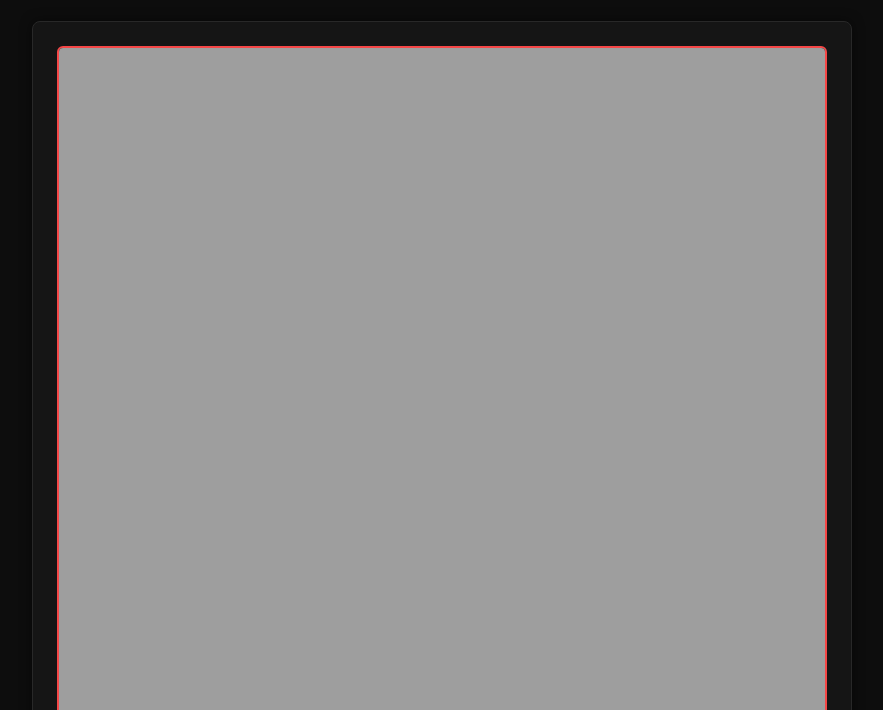
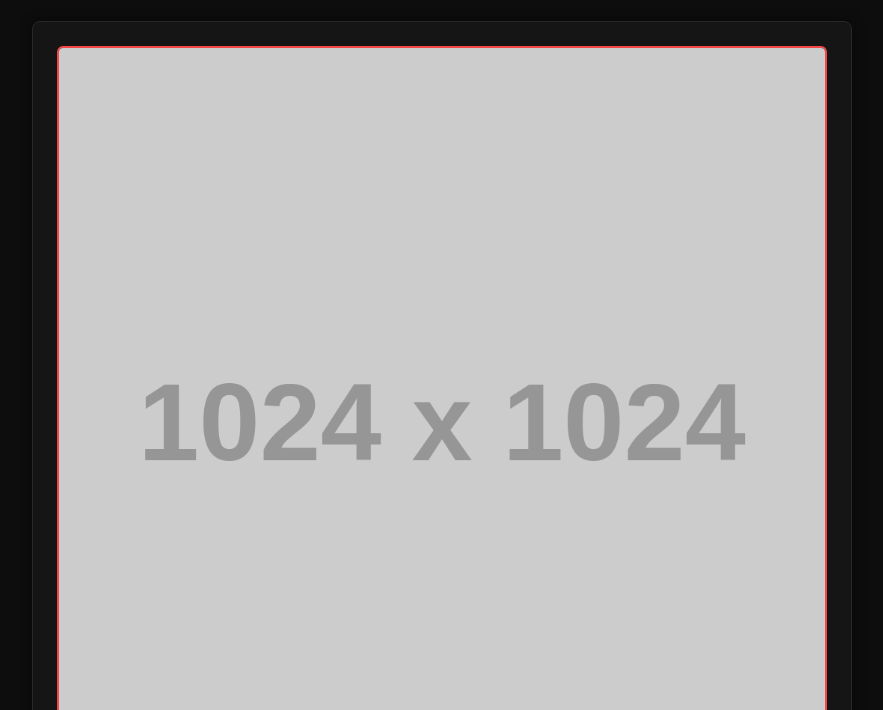
Before and after one commit to Verizmus-Intel/verizmus-intel.github.io, a plain HTML site: page meme.html in a window 1280 px wide. Shown: the part 90-800 px from the top of the page, without its empty margins (198-1081 px from the left). Drawn offline with Linux system fonts and the light colour scheme.

Commit message:
Update meme.html

```diff
--- a/meme.html
+++ b/meme.html
@@ -99,6 +99,11 @@
       color: #666;
       text-align: center;
     }
+    .error {
+      color: var(--accent);
+      font-size: 0.9rem;
+      text-align: center;
+    }
   </style>
 </head>
 <body>
@@ -109,7 +114,7 @@
 
 <section class="generator">
   <canvas id="canvas" width="1024" height="1024"></canvas>
-
+  <div id="error" class="error"></div>
   <div class="controls">
     <div>
       <label for="template">Template</label>
@@ -145,60 +150,135 @@
 <footer><a href="/index.html">← Back Home</a> · 🜁 🜏 🦁</footer>
 
 <script>
-const templates={khamenei:'templates/khamenei.png',irgc:'templates/irgc.png',basiji:'templates/basiji.png'};
-const canvas=document.getElementById('canvas');
-const ctx=canvas.getContext('2d');
-const topText=document.getElementById('top');
-const bottomText=document.getElementById('bottom');
-const imgInput=document.getElementById('image');
-const sizeSelect=document.getElementById('size');
-const templateSelect=document.getElementById('template');
+const templates = {
+  khamenei: 'https://via.placeholder.com/1024?text=Khamenei', // Replace with actual path
+  irgc: 'https://via.placeholder.com/1024?text=IRGC', // Replace with actual path
+  basiji: 'https://via.placeholder.com/1024?text=Basiji' // Replace with actual path
+};
+const canvas = document.getElementById('canvas');
+const ctx = canvas.getContext('2d');
+const topText = document.getElementById('top');
+const bottomText = document.getElementById('bottom');
+const imgInput = document.getElementById('image');
+const sizeSelect = document.getElementById('size');
+const templateSelect = document.getElementById('template');
+const errorDiv = document.getElementById('error');
 
-let image=new Image();
-image.crossOrigin='anonymous';
-image.onload=drawMeme;
+let image = new Image();
+image.crossOrigin = 'anonymous';
 
-function drawMeme(){
-  ctx.clearRect(0,0,canvas.width,canvas.height);
-  const ratio=Math.min(canvas.width/image.width,canvas.height/image.height);
-  const w=image.width*ratio,h=image.height*ratio;
-  ctx.drawImage(image,(canvas.width-w)/2,(canvas.height-h)/2,w,h);
-
-  const fontSize=parseInt(sizeSelect.value);
-  ctx.font=`bold ${fontSize}px Anton, sans-serif`;
-  ctx.textAlign='center';ctx.strokeStyle='#000';ctx.fillStyle='#fff';ctx.lineWidth=fontSize/4;
-
-  wrapText(topText.value.toUpperCase(),canvas.width/2,fontSize*1.2);
-  wrapText(bottomText.value.toUpperCase(),canvas.width/2,canvas.height-fontSize/2);
-
-  ctx.font='28px Anton';ctx.fillText('🜁🜏🦁',canvas.width-15,canvas.height-15);
+function showError(message) {
+  errorDiv.textContent = message;
 }
 
-function wrapText(text,x,y){
-  const lines=[];const words=text.split(' ');let line='';
-  words.forEach((word)=>{
-    const testLine=line+word+' ';
-    if(ctx.measureText(testLine).width>canvas.width-40){lines.push(line);line=word+' ';}
-    else{line=testLine;}
-  });lines.push(line);
-  lines.forEach((line,i)=>{
-    ctx.strokeText(line,x,y+i*parseInt(sizeSelect.value)*1.2);
-    ctx.fillText(line,x,y+i*parseInt(sizeSelect.value)*1.2);
+function clearError() {
+  errorDiv.textContent = '';
+}
+
+function drawMeme() {
+  clearError();
+  ctx.clearRect(0, 0, canvas.width, canvas.height);
+
+  // Draw image if loaded
+  if (image.complete && image.naturalWidth !== 0) {
+    const ratio = Math.min(canvas.width / image.width, canvas.height / image.height);
+    const w = image.width * ratio;
+    const h = image.height * ratio;
+    ctx.drawImage(image, (canvas.width - w) / 2, (canvas.height - h) / 2, w, h);
+  } else {
+    showError('Image failed to load. Try another image or template.');
+    ctx.fillStyle = '#000';
+    ctx.fillRect(0, 0, canvas.width, canvas.height);
+  }
+
+  // Draw text
+  const fontSize = parseInt(sizeSelect.value);
+  ctx.font = `bold ${fontSize}px Anton, sans-serif`;
+  ctx.textAlign = 'center';
+  ctx.strokeStyle = '#000';
+  ctx.fillStyle = '#fff';
+  ctx.lineWidth = fontSize / 4;
+
+  wrapText(topText.value.toUpperCase(), canvas.width / 2, fontSize * 1.2);
+  wrapText(bottomText.value.toUpperCase(), canvas.width / 2, canvas.height - fontSize / 2);
+
+  ctx.font = '28px Anton';
+  ctx.fillText('🜁🜏🦁', canvas.width - 15, canvas.height - 15);
+}
+
+function wrapText(text, x, y) {
+  const lines = [];
+  const words = text.split(' ');
+  let line = '';
+  words.forEach(word => {
+    const testLine = line + word + ' ';
+    if (ctx.measureText(testLine).width > canvas.width - 40) {
+      lines.push(line);
+      line = word + ' ';
+    } else {
+      line = testLine;
+    }
+  });
+  lines.push(line);
+  lines.forEach((line, i) => {
+    ctx.strokeText(line, x, y + i * parseInt(sizeSelect.value) * 1.2);
+    ctx.fillText(line, x, y + i * parseInt(sizeSelect.value) * 1.2);
   });
 }
 
-document.getElementById('download').onclick=()=>{
-  const link=document.createElement('a');link.href=canvas.toDataURL();link.download='meme.png';link.click();};
+function loadImage(src) {
+  clearError();
+  image = new Image();
+  image.crossOrigin = 'anonymous';
+  image.onload = () => {
+    clearError();
+    drawMeme();
+  };
+  image.onerror = () => {
+    showError('Failed to load image. Check template path or upload a valid image.');
+    drawMeme(); // Draw with placeholder or text only
+  };
+  image.src = src;
+}
 
-[templateSelect,imgInput,topText,bottomText,sizeSelect].forEach(e=>e.oninput=()=>{
-  if(templateSelect.value!=='custom')image.src=templates[templateSelect.value];});
-
-imgInput.onchange=e=>{
-  templateSelect.value='custom';const reader=new FileReader();reader.onload=()=>image.src=reader.result;
-  reader.readAsDataURL(e.target.files[0]);
+// Event listeners
+templateSelect.onchange = () => {
+  if (templateSelect.value !== 'custom') {
+    loadImage(templates[templateSelect.value]);
+  } else {
+    imgInput.value = ''; // Clear file input
+    loadImage('https://via.placeholder.com/1024?text=Custom+Image');
+  }
 };
 
-image.src='https://picsum.photos/1200';
+imgInput.onchange = (e) => {
+  templateSelect.value = 'custom';
+  const file = e.target.files[0];
+  if (file) {
+    const reader = new FileReader();
+    reader.onload = () => loadImage(reader.result);
+    reader.onerror = () => showError('Failed to read uploaded image.');
+    reader.readAsDataURL(file);
+  } else {
+    showError('No file selected.');
+  }
+};
+
+[topText, bottomText, sizeSelect].forEach(e => e.oninput = drawMeme);
+
+document.getElementById('download').onclick = () => {
+  try {
+    const link = document.createElement('a');
+    link.href = canvas.toDataURL('image/png');
+    link.download = 'meme.png';
+    link.click();
+  } catch (err) {
+    showError('Download failed. Ensure image is from a CORS-enabled source.');
+  }
+};
+
+// Initialize
+loadImage('https://via.placeholder.com/1024?text=Start+Here');
 </script>
 </body>
 </html>
```
